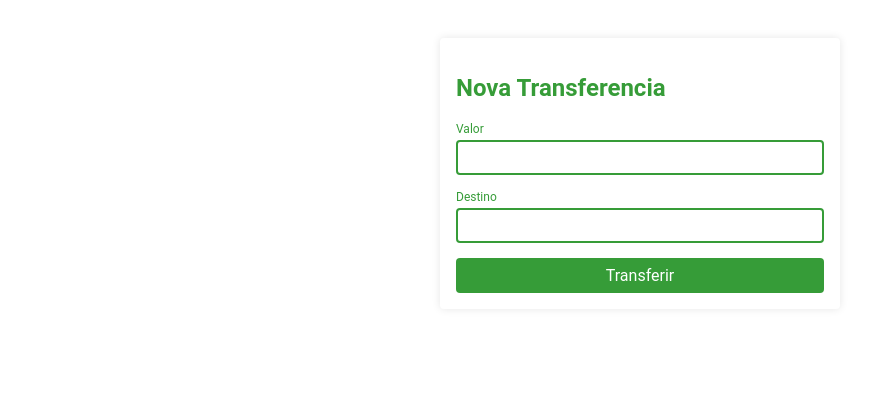
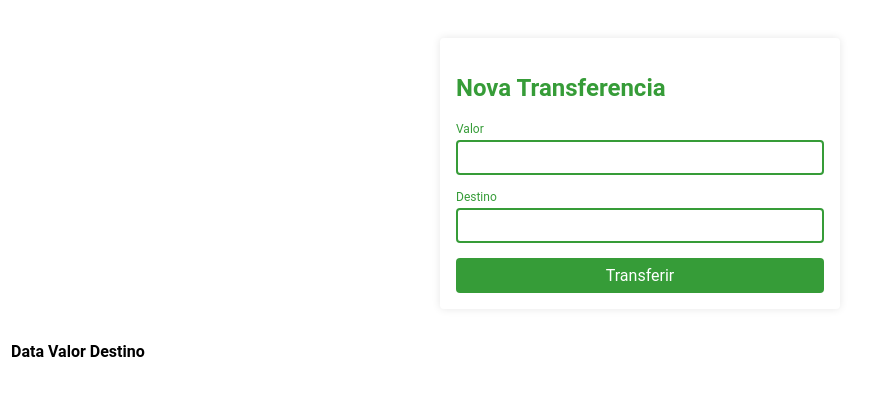
Before and after one commit to alexandrasoares/crud-transferencia-financeira, an Angular app in the folder crud-transferencia-financeira/: page / in a window 1280 px wide. Shown: the top 396 px of the page, without its empty margins (0-875 px from the left). Built offline with nearby package versions, Linux system fonts and the light colour scheme.

Commit message:
criando tabela para exibição da lista

```diff
--- a/crud-transferencia-financeira/src/app/extrato/extrato.component.html
+++ b/crud-transferencia-financeira/src/app/extrato/extrato.component.html
@@ -1,5 +1,15 @@
-<div *ngFor="let transferencia of valoresTransferidos">
-  <p>Valor: {{ transferencia?.valor }}</p>
-  <p>Destino: {{ transferencia?.destino }}</p>
-  <p>Data: {{ transferencia?.data }}</p>
-</div>
+<table>
+  <thead>
+    <th>Data</th>
+    <th>Valor</th>
+    <th>Destino</th>
+  </thead>
+
+  <tbody>
+    <tr *ngFor="let transferencia of valoresTransferidos">
+      <td>{{ transferencia?.data }}</td>
+      <td>{{ transferencia?.valor }}</td>
+      <td>{{ transferencia?.destino }}</td>
+    </tr>
+  </tbody>
+</table>
```
